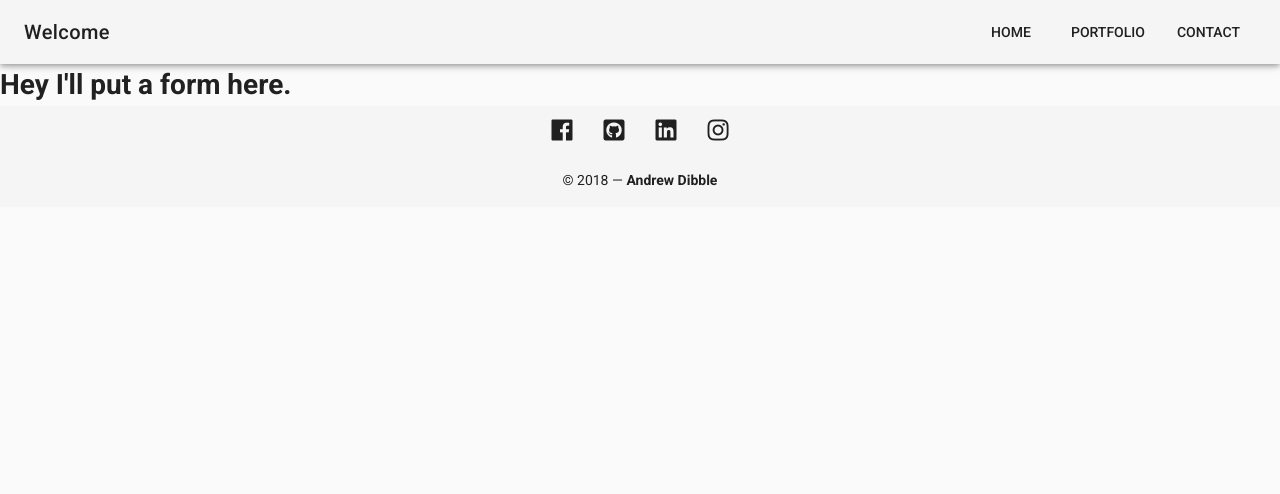
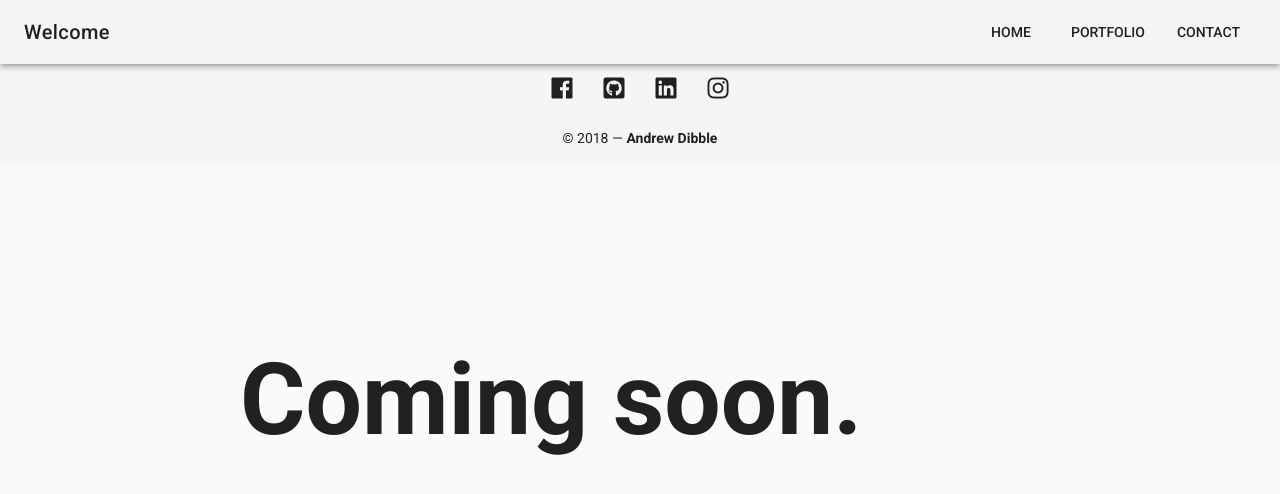
Before and after one commit to acdibble/andrew.dibble.codes, a Vue app: page /#/ in a window 1280 px wide. Both pictures are taken after a click on the button "CONTACT". Shown: the top 494 px of the page. Built offline with nearby package versions, Linux system fonts and the light colour scheme.

Commit message:
Add placeholder to portfolio and contact page

```diff
--- a/src/components/Contact.vue
+++ b/src/components/Contact.vue
@@ -1,5 +1,7 @@
 <template>
-  <h1>Hey I'll put a form here.</h1>
+  <div>
+    <h1>Coming soon.</h1>
+  </div>
 </template>
 
 <script>
@@ -7,3 +9,14 @@ export default {
   name: 'Contact',
 };
 </script>
+
+<style scoped>
+h1 {
+  width:800px;
+  height: 200px; line-height: 200px;
+  position: absolute;
+  top: 50%; margin-top:-100px;
+  left: 50%; margin-left:-400px;
+  font-size: 100px;
+}
+</style>
--- a/src/components/NavBar.vue
+++ b/src/components/NavBar.vue
@@ -16,10 +16,10 @@ export default {
   name: 'NavBar',
   methods: {
     handleClick({ target }) {
-      if (target.innerText === 'CONTACT') {
+      if (target.innerText === 'HOME') {
+        this.$router.push('/');
+      } else {
         this.$router.push('/contact');
-      } else if (target.innerText === 'HOME') {
-        this.$router.push('/');
       }
     },
   },
```
